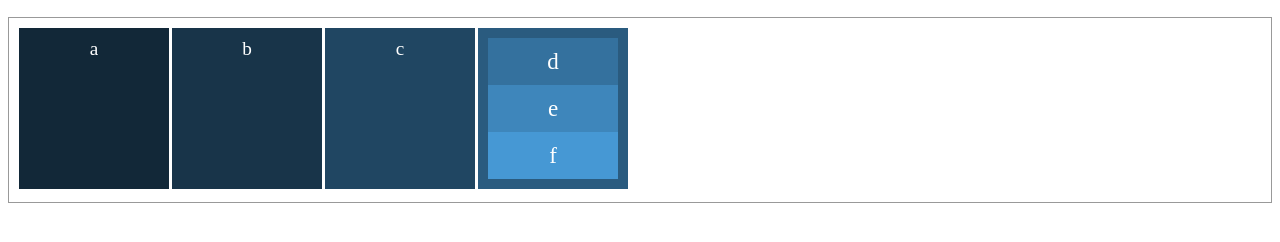
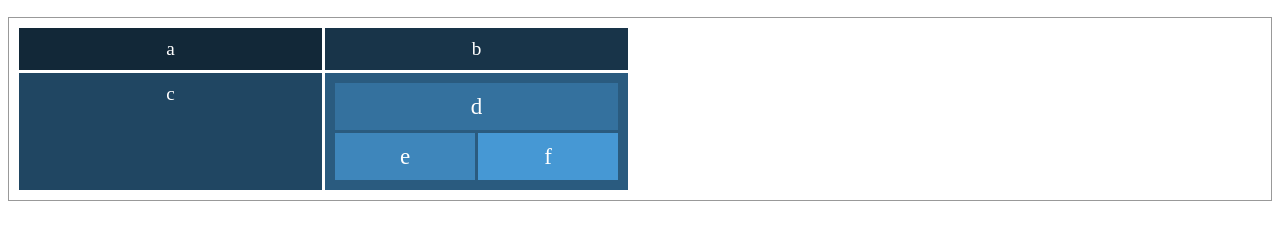
Before and after one commit to jcarlosj/Learning-CSS-Grid-Layout-Examples-1, a plain HTML site: page index.html in a window 1280 px wide. Shown: the part 110-352 px from the top of the page. Drawn offline with Linux system fonts and the light colour scheme.

Commit message:
Colocación de elementos en grilla anidada (Nested Grid)

```diff
--- a/css/master.css
+++ b/css/master.css
@@ -17,22 +17,40 @@
 }
 .box:nth-child(1) {
     background-color: #122838;
+    grid-column: col / span 2;
+    grid-row: row;
 }
 .box:nth-child(2) {
     background-color: #183449;
+    grid-column: col 3 / span 2;
+    grid-row: row;
 }
 .box:nth-child(3) {
     background-color: #204662;
+    grid-column: col / span 2;
+    grid-row: 2;
 }
 .box:nth-child(4) {
     background-color: #2a5b7f;
+    grid-column: col 3 / span 2;
+    grid-row: 2;
+
+    display: grid;
+    grid-gap: 3px;
+    grid-template-columns: 1fr 1fr;
 }
 .box .box:nth-child(1) {
     background-color: #34719e;
+    grid-column: 1 / 3;
+    grid-row: 1;
 }
 .box .box:nth-child(2) {
     background-color: #3e86bb;
+    grid-column: 1 / 2;
+    grid-row: 2;
 }
 .box .box:nth-child(3) {
     background-color: #4698d4;
+    grid-column: 2 / 3;
+    grid-row: 2;
 }
```
